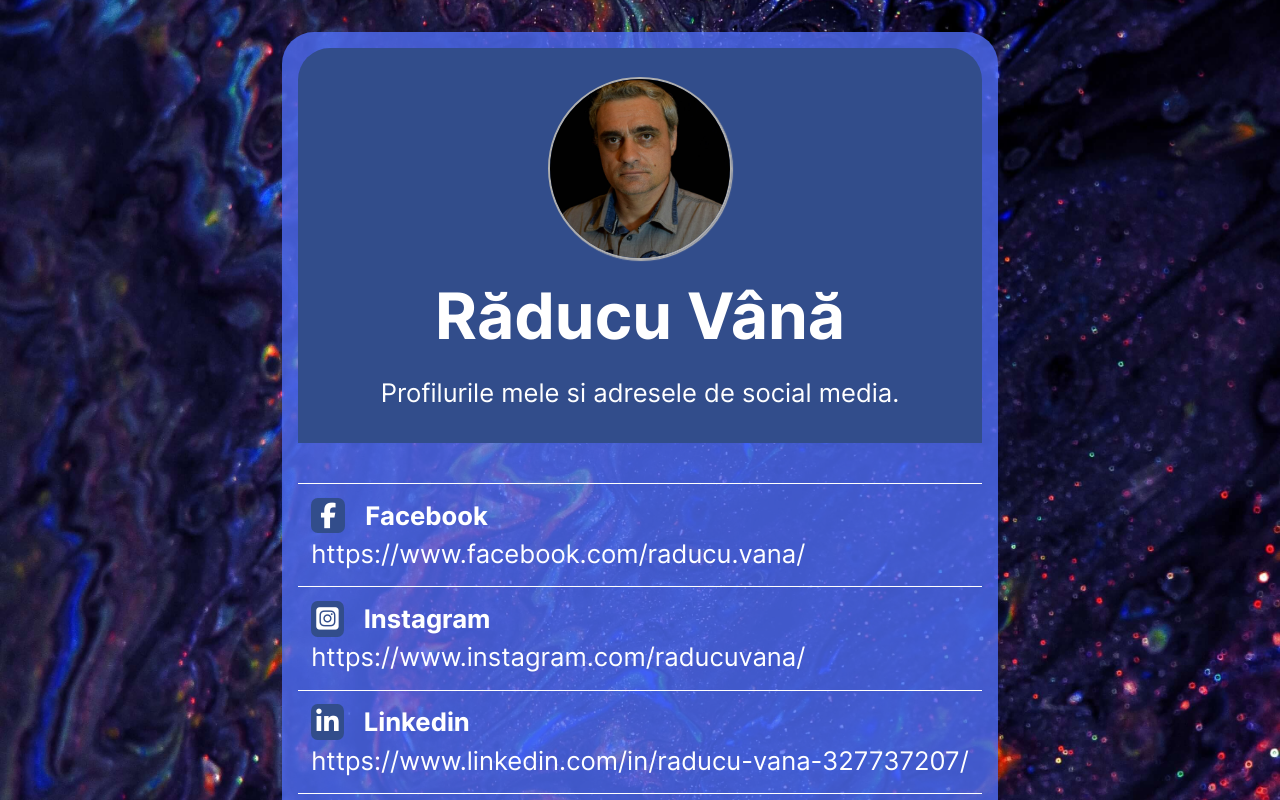
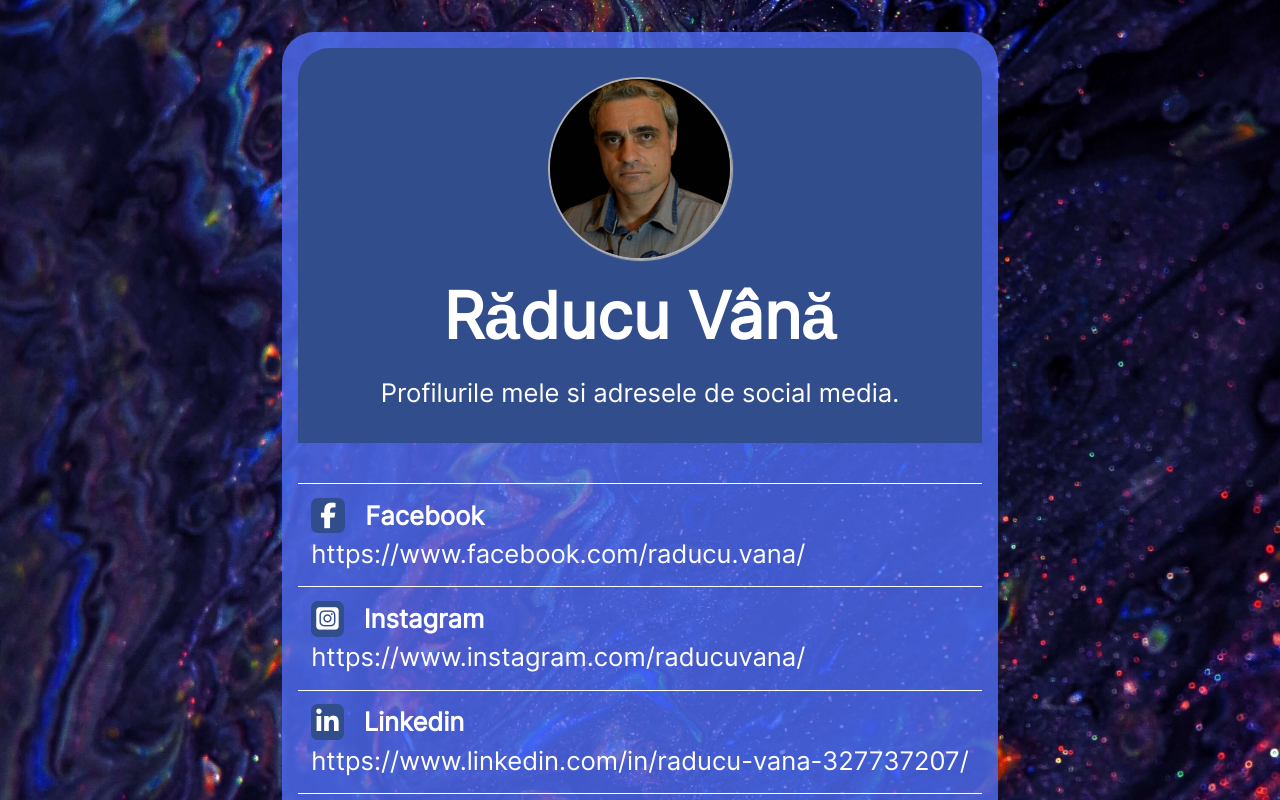
Before and after one commit to BiG-vR/PersonalPresentation, a plain HTML site: page index.html in a window 1280 px wide. Shown: the top 800 px of the page. Drawn offline with Linux system fonts and the light colour scheme.

Commit message:
Change  fonts in css

```diff
--- a/style.css
+++ b/style.css
@@ -1,6 +1,9 @@
 @font-face {
-	font-family: Inter;
-	src: url("Inter-VariableFont_slnt\,wght.ttf")
+	font-family: 'interregular';
+	src: url('inter-variablefont_slntwght-webfont.woff2')format('woff2'),
+		url('inter-variablefont_slntwght-webfont')format('woff');
+	font-weight: normal;
+	font-style: normal;
 }
 
 html {
@@ -21,7 +24,7 @@ body {
 	/* place-items: center; */
 	text-align: center;
 	margin: 0;
-	font-family: Inter, Helvetica, Arial, sans-serif;
+	font-family: 'interregular', Helvetica, Arial, sans-serif;
 	font-size: 16px;
 	line-height: 1.5em;
 }
```
Also changed, not shown: Inter-VariableFont_slnt,wght.ttf (deleted), inter-variablefont_slntwght-webfont.woff (added), inter-variablefont_slntwght-webfont.woff2 (added).
